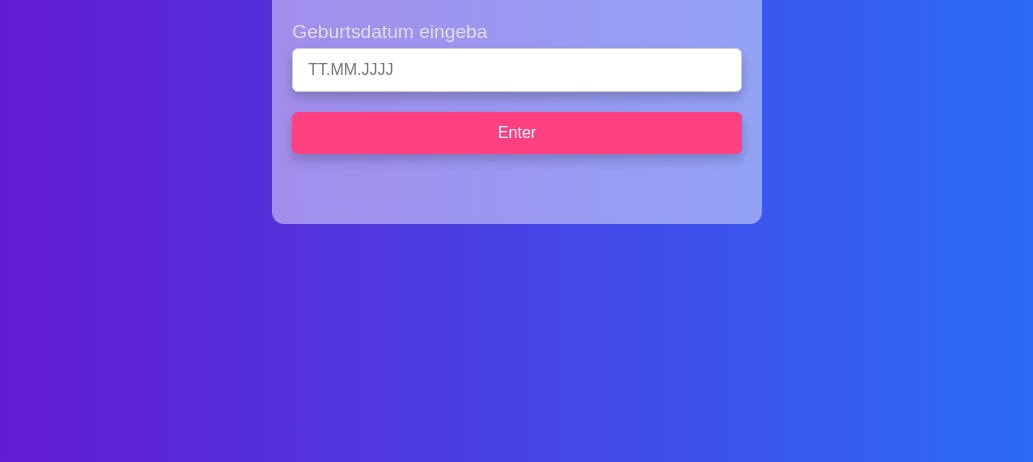
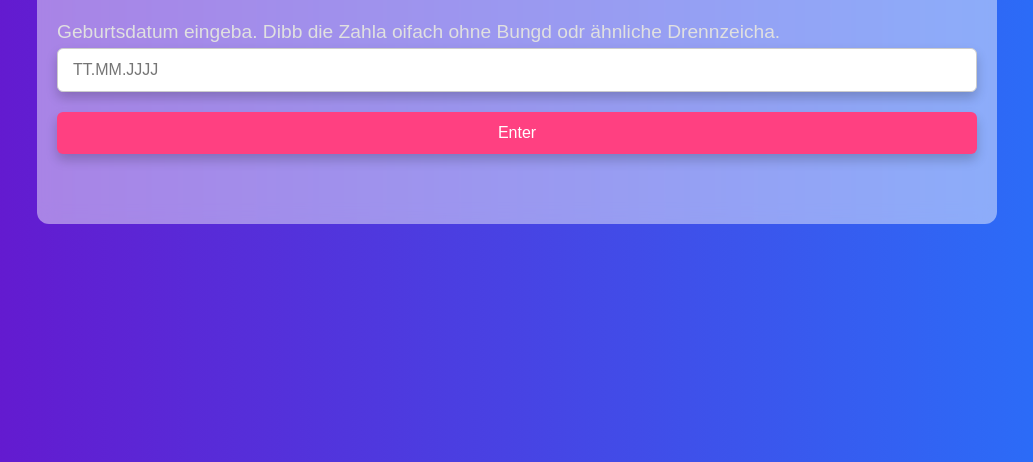
Before and after one commit to enbt0909/ab-18, a plain HTML site: page index.html in a window 1280 px wide. Shown: the part 338-800 px from the top of the page, without its empty margins (123-1156 px from the left). Drawn offline with Linux system fonts and the light colour scheme.

Commit message:
Update index.html

```diff
--- a/index.html
+++ b/index.html
@@ -11,7 +11,7 @@
     <div id="main">
       <h1>Ab 18</h1>
       <p>
-        Geburtsdatum eingeba
+        Geburtsdatum eingeba. Dibb die Zahla oifach ohne Bungd odr ähnliche Drennzeicha.
         <input type="text" id="birthday-input" placeholder="TT.MM.JJJJ" />
       </p>
       <button id="btn">Enter</button>
```
